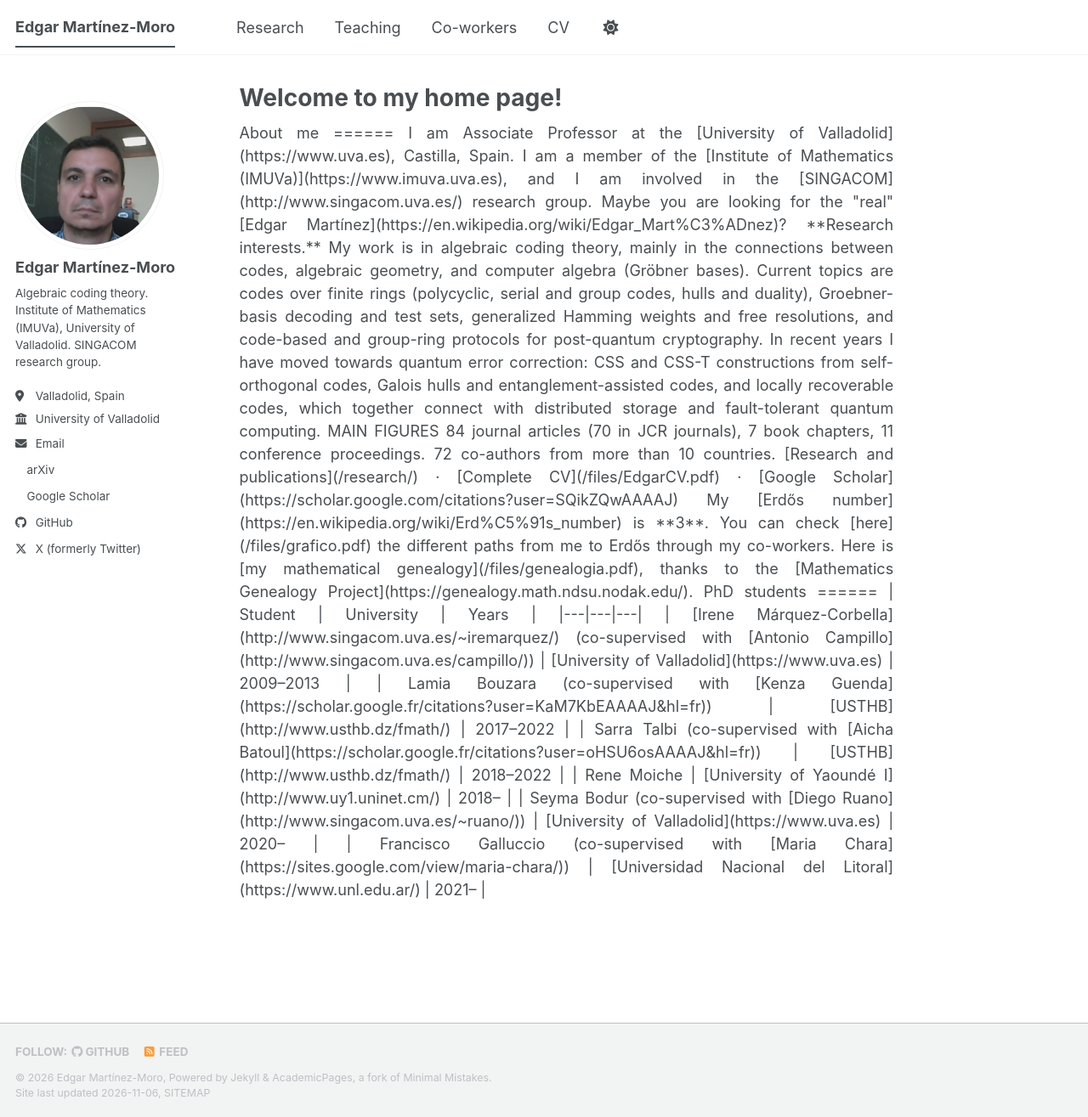
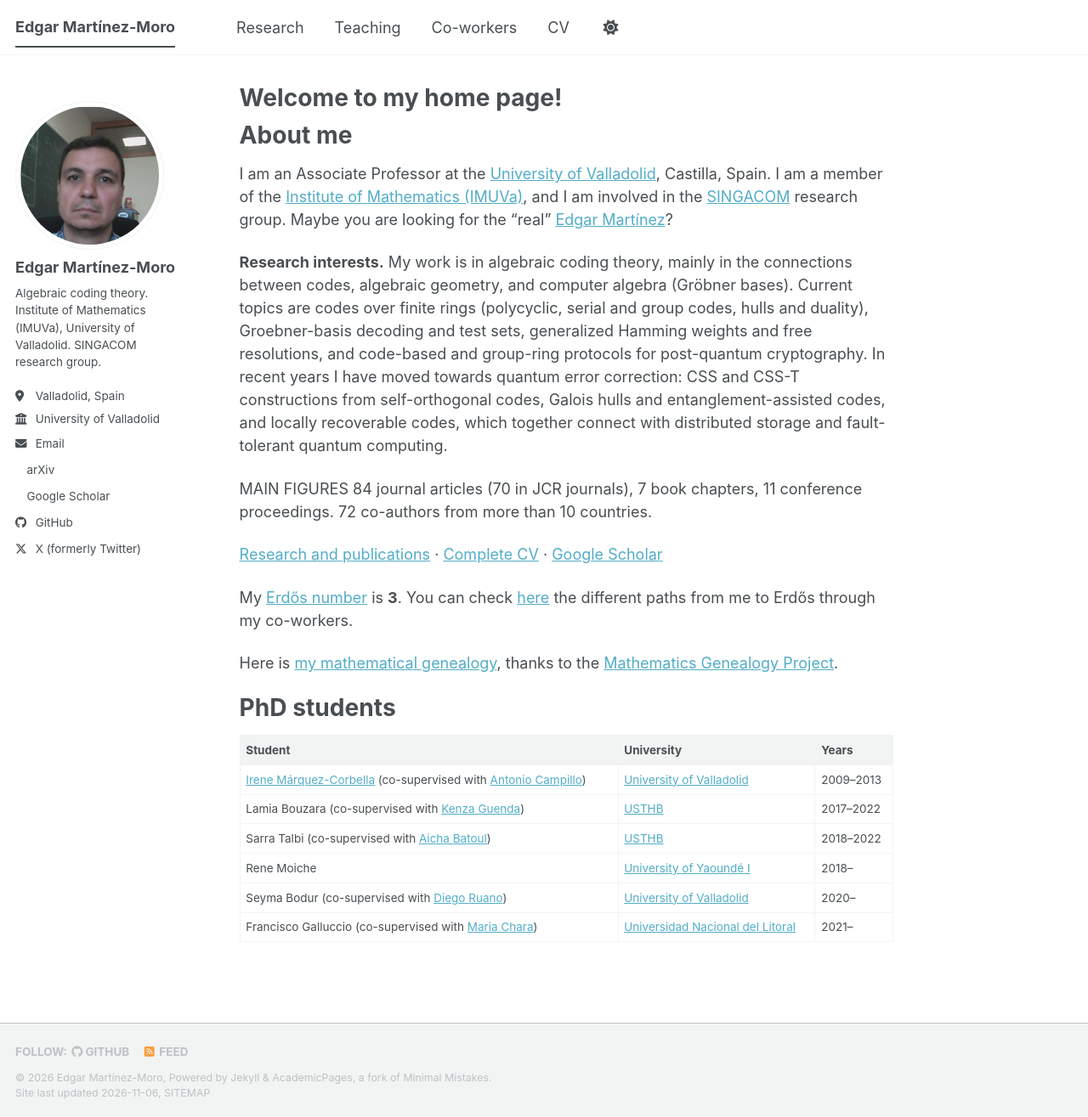
Before and after one commit to edgarmartinezmoro-web/edgarmartinezmoro-web.github.io, a Jekyll site: the page built from _pages/about.md, in a window 1280 px wide and 1315 px high. Shown: the whole window at 85% size. Built offline with Jekyll 4.4.1, drawn with Linux system fonts in a browser that asks for light colours; a script bundle is joined from its source files by our own code; a style sheet for code colours, icons or effects is not loaded.

Commit message:
Fix formatting and improve text alignment in about.md

```diff
--- a/_pages/about.md
+++ b/_pages/about.md
@@ -6,11 +6,10 @@ redirect_from:
   - /about/
   - /about.html
 ---
-<div style="text-align: justify;">
 About me
 ======
 
-I am Associate Professor at the [University of Valladolid](https://www.uva.es), Castilla, Spain. I am a member of the [Institute of Mathematics (IMUVa)](https://www.imuva.uva.es), and I am involved in the [SINGACOM](http://www.singacom.uva.es/) research group. Maybe you are looking for the "real" [Edgar Martínez](https://en.wikipedia.org/wiki/Edgar_Mart%C3%ADnez)?
+I am an Associate Professor at the [University of Valladolid](https://www.uva.es), Castilla, Spain. I am a member of the [Institute of Mathematics (IMUVa)](https://www.imuva.uva.es), and I am involved in the [SINGACOM](http://www.singacom.uva.es/) research group. Maybe you are looking for the "real" [Edgar Martínez](https://en.wikipedia.org/wiki/Edgar_Mart%C3%ADnez)?
 
 **Research interests.** My work is in algebraic coding theory, mainly in the connections between codes, algebraic geometry, and computer algebra (Gröbner bases). Current topics are codes over finite rings (polycyclic, serial and group codes, hulls and duality), Groebner-basis decoding and test sets, generalized Hamming weights and free resolutions, and code-based and group-ring protocols for post-quantum cryptography. In recent years I have moved towards quantum error correction: CSS and CSS-T constructions from self-orthogonal codes, Galois hulls and entanglement-assisted codes, and locally recoverable codes, which together connect with distributed storage and fault-tolerant quantum computing.
 
@@ -34,4 +33,3 @@ PhD students
 | Rene Moiche | [University of Yaoundé I](http://www.uy1.uninet.cm/) | 2018– |
 | Seyma Bodur (co-supervised with [Diego Ruano](http://www.singacom.uva.es/~ruano/)) | [University of Valladolid](https://www.uva.es) | 2020– |
 | Francisco Galluccio (co-supervised with [Maria Chara](https://sites.google.com/view/maria-chara/)) | [Universidad Nacional del Litoral](https://www.unl.edu.ar/) | 2021– |
-</div>
```
